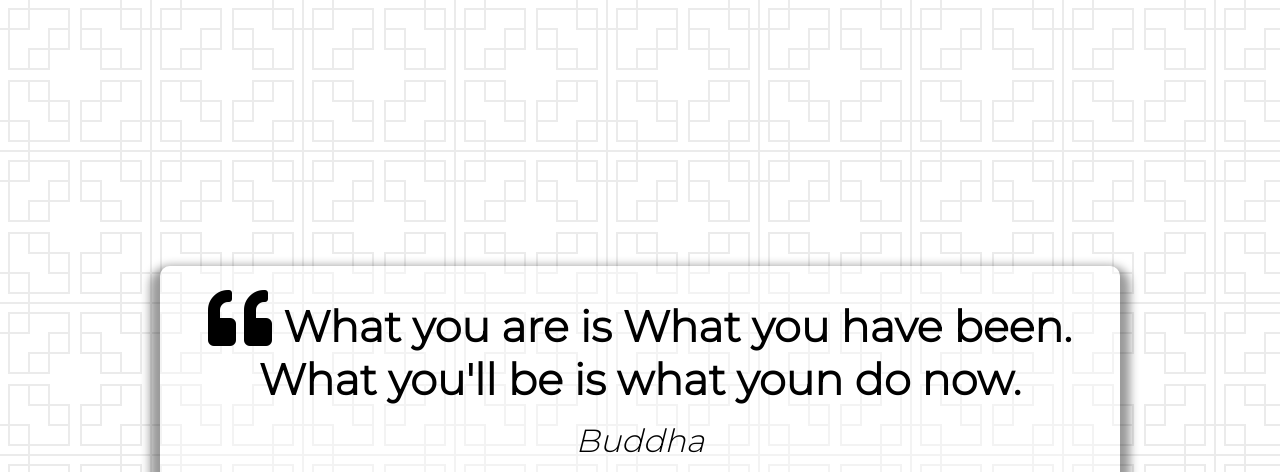
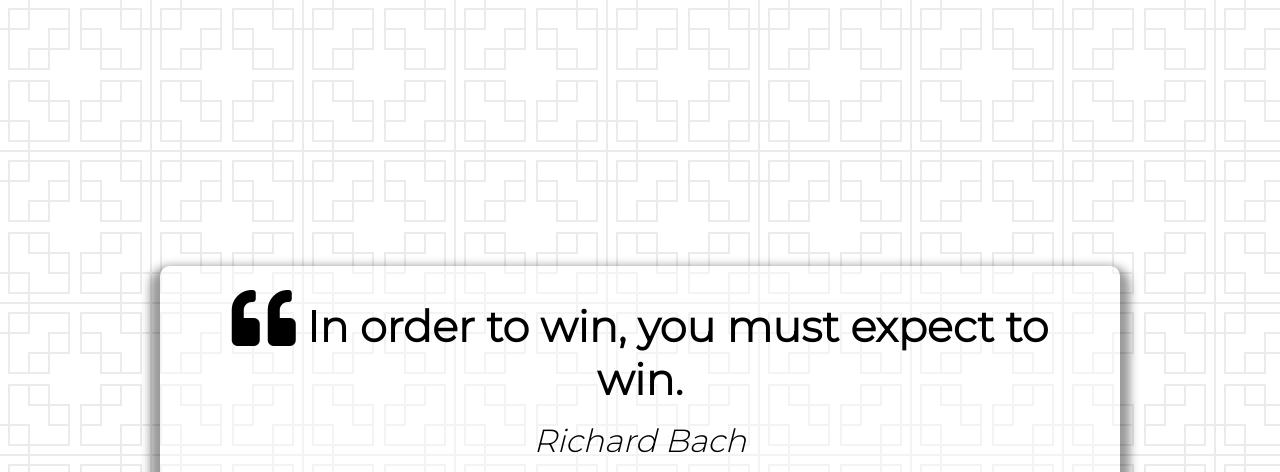
Before and after one commit to Bhupesh1114/quote-generator, a plain HTML site: page index.html in a window 1280 px wide. Shown: the top 472 px of the page. Drawn offline with Linux system fonts and the light colour scheme.

Commit message:
work is going on

```diff
--- a/index.html
+++ b/index.html
@@ -16,11 +16,11 @@
     <!-- Quote -->
     <div class="quote-text">
         <i class="fas fa-quote-left"></i>
-        <span id="quote">What you are is What you have been. What you'll be is what youn do now. </span>
+        <span id="quote"></span>
     </div>
     <!-- Author -->
     <div class="quote-author">
-     <span id="author">Buddha</span>
+     <span id="author"></span>
     </div>
     <!-- Button -->
     <div class="button-container">
--- a/script.js
+++ b/script.js
@@ -1,6 +1,15 @@
+const quoteContainers = document.getElementById('quote-container');
+const quoteText = document.getElementById('quote');
+const authorText = document.getElementById('author');
+const twitterBtn = document.getElementById('twitter');
+const newQuoteBtn = document.getElementById('new-quote');
+
+
+// using local file NOT online API--------
 function newQuotes() {
     const quote = localQuotes[Math.floor(Math.random() * localQuotes.length)];
-    console.log(quote);
+    authorText.textContent = quote.author;
+    quoteText.textContent = quote.text;
 }
 
 newQuotes();
```
